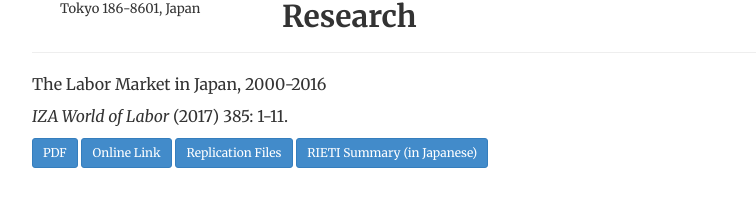
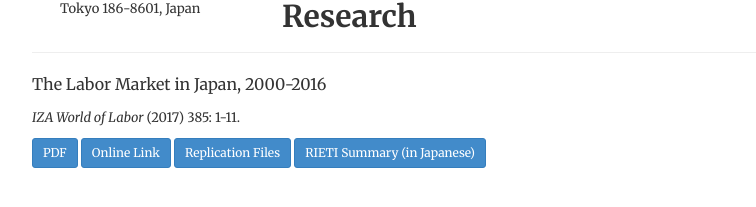
Before and after one commit to morihiroaki/morihiroaki.github.io, a Jekyll site: the page built from index.html, in a window 1280 px wide. Shown: the part 466-673 px from the top of the page, without its empty margins (233-989 px from the left). Built offline with Jekyll 4.4.1, drawn with Linux system fonts in a browser that asks for light colours.

Commit message:
Update index.html

```diff
--- a/index.html
+++ b/index.html
@@ -51,7 +51,7 @@ description:
   </div>
 
   <p><font size="3">The Labor Market in Japan, 2000-2016</font></p>
-  <p><i>IZA World of Labor</i> (2017) 385: 1-11. </p>
+  <p><font size="2"><i>IZA World of Labor</i> (2017) 385: 1-11. </p>
   <p><a href="./files/Kawaguchi_Mori_2017_WoL.pdf" class="btn btn-primary btn-sm" role="button">PDF</a>
   <a href="https://wol.iza.org/articles/the-labor-market-in-japan/long" class="btn btn-primary btn-sm" role="button">Online Link</a>
   <a href="./files/WoL_final.zip" class="btn btn-primary btn-sm" role="button">Replication Files</a>
```
